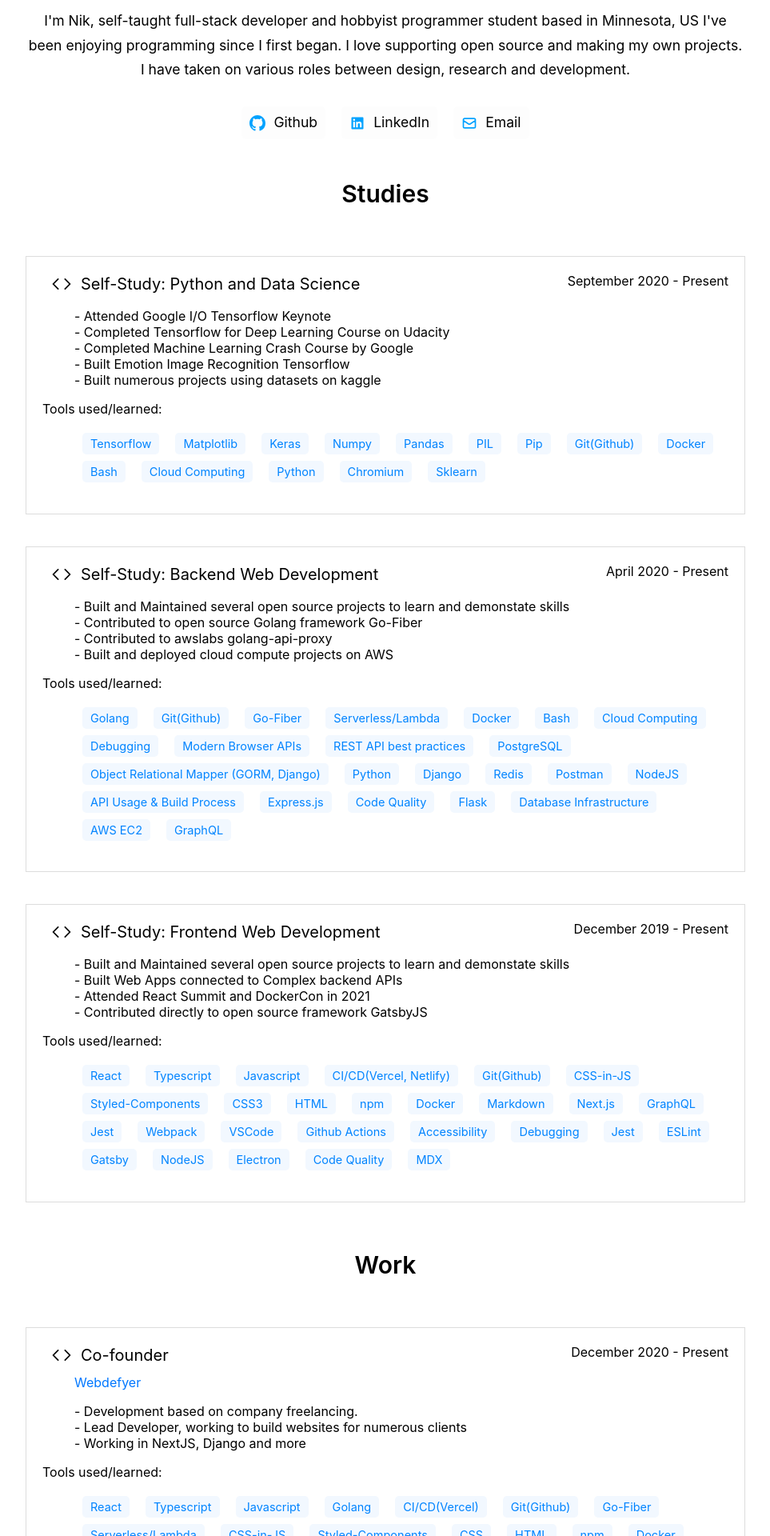
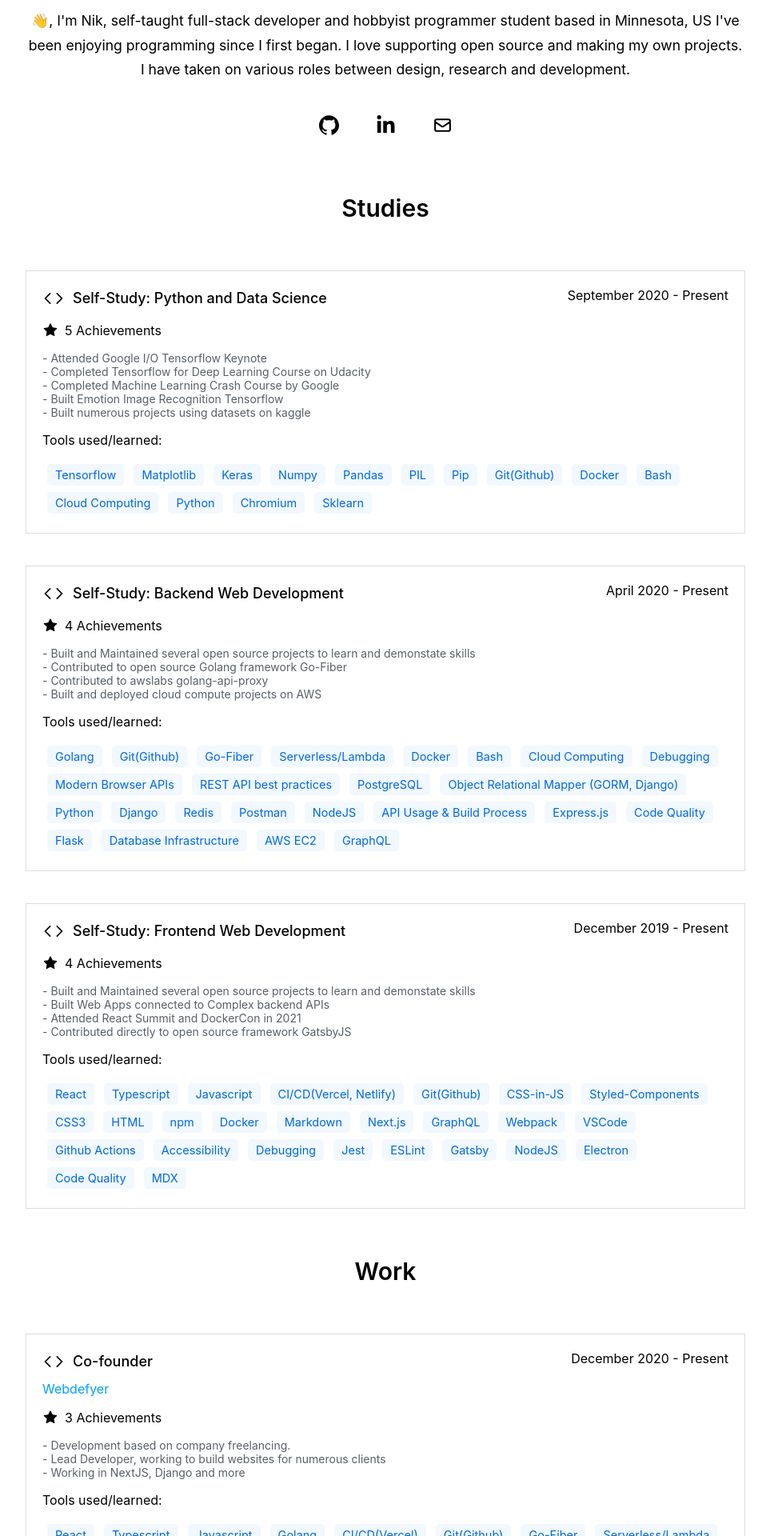
Before and after one commit to NikSchaefer/nikschaefer.com, a Next.js app: page /about in a window 1280 px wide. Shown: the part 160-2080 px from the top of the page at 80% size, without its empty margins (158-1121 px from the left). Built offline with nearby package versions, Linux system fonts and the light colour scheme.

Commit message:
feat: about page update, new links

```diff
--- a/content/studies.json
+++ b/content/studies.json
@@ -98,7 +98,6 @@
 			"Markdown",
 			"Next.js",
 			"GraphQL",
-			"Jest",
 			"Webpack",
 			"VSCode",
 			"Github Actions",
--- a/src/components/footer.tsx
+++ b/src/components/footer.tsx
@@ -1,3 +1,4 @@
+import Link from "next/link";
 import { FaLinkedinIn } from "react-icons/fa";
 import { HiOutlineMail } from "react-icons/hi";
 import { SiGithub } from "react-icons/si";
@@ -9,13 +10,13 @@ const Footer = styled.footer`
 const Container = styled.div`
 	display: flex;
 	justify-content: center;
-	a {
-		margin: 10px;
-		padding: 13px;
-		:hover {
-			background-color: rgba(54, 54, 54, 0.027);
-			border-radius: 100px;
-		}
+`;
+const StyledMedia = styled.a`
+	margin: 10px;
+	padding: 13px;
+	:hover {
+		background-color: rgba(54, 54, 54, 0.027);
+		border-radius: 100px;
 	}
 `;
 const size = "25px";
@@ -57,14 +58,19 @@ export default function Main(): JSX.Element {
 		<Footer>
 			<Container>
 				{data.map((values) => (
-					<a key={values.label} href={values.link}>
+					<StyledMedia key={values.label} href={values.link}>
 						{values.img()}
-					</a>
+					</StyledMedia>
 				))}
 			</Container>
 			<Copyright>
-				© 2021, Nik Schaefer • <a href="/sitemap">sitemap</a>
+				© 2021, Nik Schaefer •{" "}
+				<Link href="/sitemap">
+					<a>sitemap</a>
+				</Link>
 			</Copyright>
 		</Footer>
 	);
 }
+
+export { data, StyledMedia };
--- a/src/config.ts
+++ b/src/config.ts
@@ -47,7 +47,7 @@ const BlogLinks: BlogLink[] = [
 			"attending Google's I/O Machine Learning talks and Keynotes",
 		min: 3,
 		date: "May 2020",
-		type: ["Machine Learning", "ML Ops"],
+		type: ["Machine Learning"],
 	},
 	{
 		title: "Dockerizing your Developer Workflow",
--- a/src/pages/about.tsx
+++ b/src/pages/about.tsx
@@ -1,15 +1,13 @@
+import { data, StyledMedia } from "@components/footer";
 import Layout from "@components/layout";
 import Meta, { MetaType } from "@components/meta";
+import StyledLink from "@styles/underline";
+import { AiFillStar } from "react-icons/ai";
 import { BsCode } from "react-icons/bs";
-import { GoMarkGithub } from "react-icons/go";
-import { HiOutlineMail } from "react-icons/hi";
-import { RiLinkedinBoxFill } from "react-icons/ri";
 import styled from "styled-components";
 
 import jobs from "../../content/jobs.json";
 import studies from "../../content/studies.json";
-
-import { StyledA, SocialLinks, sizeOfSVG, colorOfSVG } from ".";
 
 const META: MetaType = {
 	title: "About | Nik Schaefer",
@@ -32,27 +30,29 @@ const Node = styled.div`
 	margin: 20px auto;
 	border: 1px solid var(--border);
 	box-sizing: border-box;
-	padding: 20px;
+	padding: 20px 20px;
+	.content {
+		margin: 0px;
+		padding: 0;
+		color: #586069;
+		font-size: 14px;
+	}
 	.top {
 		display: flex;
 		justify-content: space-between;
 		.title {
-			font-size: 20px;
+			font-size: 18px;
+			font-weight: 500;
 			display: flex;
 			align-items: center;
+			flex-flow: row wrap;
 			svg {
-				margin: 0 10px;
+				margin-right: 10px;
 			}
 		}
 	}
 	.link {
-		margin: 10px 40px;
-		a {
-			color: #0077ff;
-			:hover {
-				text-decoration: underline;
-			}
-		}
+		margin: 10px 0;
 	}
 	@media (max-width: 800px) {
 		padding: 10px;
@@ -60,20 +60,15 @@ const Node = styled.div`
 			flex-direction: column;
 			margin: 20px 0;
 		}
-		ul {
-			margin: 0;
-			padding: 0;
-			li {
-				margin: 10px 0;
-			}
-		}
-		.link {
-			margin: 20px 10px;
-		}
 	}
 	h3 {
 		font-weight: 400;
 		font-size: 16px;
+		display: flex;
+		align-items: center;
+		svg {
+			margin-right: 8px;
+		}
 	}
 `;
 const ToolsAndTechnologies = styled.ul`
@@ -81,14 +76,16 @@ const ToolsAndTechnologies = styled.ul`
 	flex-flow: row wrap;
 	align-items: center;
 	font-size: 14.5px;
+	margin: 0;
+	padding: 0;
 `;
 const Tag = styled.li`
-	background-color: #f2f8ff;
+	background-color: #f1f8ff;
 	width: fit-content;
-	margin: 4px 10px;
+	margin: 4px 6px;
 	padding: 5px 10px;
 	border-radius: 5px;
-	color: #0084ff;
+	color: #0069e0;
 	:hover {
 		background-color: #e4effc;
 	}
@@ -114,7 +111,8 @@ const Information = styled.section`
 		line-height: 2.25rem;
 	}
 `;
-const SocialDiv = styled(SocialLinks)`
+const SocialDiv = styled.div`
+	display: flex;
 	justify-content: center;
 `;
 export default function About(): JSX.Element {
@@ -124,39 +122,18 @@ export default function About(): JSX.Element {
 			<Information>
 				<h1>About Me</h1>
 				<p>
-					I'm Nik, self-taught full-stack developer and hobbyist
+					👋, I'm Nik, self-taught full-stack developer and hobbyist
 					programmer student based in Minnesota, US I've been enjoying
 					programming since I first began. I love supporting open
 					source and making my own projects. I have taken on various
 					roles between design, research and development.
 				</p>
 				<SocialDiv>
-					<StyledA
-						target="_blank"
-						href="https://github.com/NikSchaefer"
-						aria-label="Github"
-					>
-						<GoMarkGithub size={sizeOfSVG} color={colorOfSVG} />
-						Github
-					</StyledA>
-					<StyledA
-						target="_blank"
-						href="https://www.linkedin.com/in/nikschaefer/"
-						aria-label="LinkedIn"
-					>
-						<RiLinkedinBoxFill
-							size={sizeOfSVG}
-							color={colorOfSVG}
-						/>
-						LinkedIn
-					</StyledA>
-					<StyledA
-						href="mailto:nikkschaefer@gmail.com"
-						aria-label="LinkedIn"
-					>
-						<HiOutlineMail size={sizeOfSVG} color={colorOfSVG} />
-						Email
-					</StyledA>
+					{data.map((values) => (
+						<StyledMedia key={values.label} href={values.link}>
+							{values.img()}
+						</StyledMedia>
+					))}
 				</SocialDiv>
 			</Information>
 			<section id="studies">
@@ -175,7 +152,11 @@ export default function About(): JSX.Element {
 									</span>
 									<span>{data.range}</span>
 								</div>
-								<ul>
+								<h3>
+									<AiFillStar size="20px" />{" "}
+									{data.content.length} Achievements
+								</h3>
+								<ul className="content">
 									{data.content.map((value) => (
 										<li key={value}>- {value}</li>
 									))}
@@ -207,9 +188,15 @@ export default function About(): JSX.Element {
 									<span>{data.range}</span>
 								</div>
 								<div className="link">
-									<a href={data.url}>{data.company}</a>
+									<StyledLink href={data.url}>
+										{data.company}
+									</StyledLink>
 								</div>
-								<ul>
+								<h3>
+									<AiFillStar size="20px" />{" "}
+									{data.content.length} Achievements
+								</h3>
+								<ul className="content">
 									{data.content.map((value) => (
 										<li key={value}>- {value}</li>
 									))}
--- a/src/pages/index.tsx
+++ b/src/pages/index.tsx
@@ -1,5 +1,6 @@
 import Layout from "@components/layout";
 import Meta, { MetaType } from "@components/meta";
+import StyledLink from "@styles/underline";
 import { BlogLinks } from "config";
 import Link from "next/link";
 import { BsBookmark } from "react-icons/bs";
@@ -24,12 +25,13 @@ const StyledLi = styled.li`
 	margin: 10px 0;
 	border: solid 1px rgb(203, 213, 224);
 	border-radius: 0.375rem;
-	transition: all 0.15s ease-out 0s;
+	transition: top 0.15s ease-out 0s;
 	padding: 1rem;
 	box-shadow: rgba(0, 0, 0, 0.1) 0px 4px 6px -1px,
 		rgba(0, 0, 0, 0.06) 0px 2px 4px -1px;
 	margin-bottom: 2rem;
 	position: relative;
+	top: 0;
 
 	h1 {
 		font-size: 24px;
@@ -49,6 +51,9 @@ const StyledLi = styled.li`
 			font-size: 0.875rem;
 			color: #718096;
 		}
+	}
+	:hover {
+		top: -5px;
 	}
 `;
 const Tags = styled.div`
@@ -101,13 +106,6 @@ const Container = styled(Section)`
 		margin: 0;
 		font-size: 20px;
 	}
-	.href-link {
-		color: var(--accent);
-		text-decoration: underline;
-		:hover {
-			text-decoration: none;
-		}
-	}
 `;
 
 const Heading2 = styled.h2`
@@ -139,13 +137,9 @@ export const StyledA = styled.a`
 		background-color: #f1f1f1;
 	}
 `;
-const AllArtices = styled.a`
+const AllArtices = styled(StyledLink)`
 	text-align: center;
 	margin: auto;
-	color: var(--accent);
-	:hover {
-		text-decoration: underline;
-	}
 `;
 const StyledLinkDiv = styled.div`
 	display: flex;
@@ -154,17 +148,6 @@ const StyledLinkDiv = styled.div`
 const StyledList = styled.ul`
 	list-style: unset;
 	font-size: 20px;
-	li {
-		::marker {
-			unicode-bidi: isolate;
-		}
-		a {
-			color: var(--accent);
-			:hover {
-				text-decoration: underline;
-			}
-		}
-	}
 `;
 const FootLinks = styled(Section)`
 	span {
@@ -173,12 +156,7 @@ const FootLinks = styled(Section)`
 	display: flex;
 	flex-direction: column;
 	justify-content: center;
-	a {
-		color: var(--accent);
-		:hover {
-			text-decoration: underline;
-		}
-	}
+
 	hr {
 		opacity: 0.6;
 		border: 0;
@@ -202,12 +180,12 @@ export default function Home(): JSX.Element {
 					I'm a full stack developer, machine learning student, and
 					open source enthusiast. You've found my personal slice of
 					the internet.{" "}
-					<Link href="/about">
-						<a className="href-link">Learn more about me</a>
+					<Link href="/about" passHref>
+						<StyledLink>Learn more about me</StyledLink>
 					</Link>{" "}
 					or{" "}
-					<Link href="mailto:nikkschaefer@gmail.com">
-						<a className="href-link">get in touch</a>
+					<Link href="mailto:nikkschaefer@gmail.com" passHref>
+						<StyledLink>get in touch</StyledLink>
 					</Link>{" "}
 					while your here.
 				</p>
@@ -253,8 +231,8 @@ export default function Home(): JSX.Element {
 				<StyledList>
 					{json.map((value) => (
 						<li key={value.date}>
-							<Link href={`/portfolio/${value.slug}`}>
-								<a>{value.title}</a>
+							<Link href={`/portfolio/${value.slug}`} passHref>
+								<StyledLink>{value.title}</StyledLink>
 							</Link>{" "}
 							- {value.short}
 						</li>
@@ -306,12 +284,12 @@ export default function Home(): JSX.Element {
 				<span>
 					Learn more about me
 					<br />
-					<Link href="/about">
-						<a>Work</a>
+					<Link href="/about" passHref>
+						<StyledLink>Work</StyledLink>
 					</Link>{" "}
 					|{" "}
-					<Link href="/portfolio">
-						<a>Portfolio</a>
+					<Link href="/portfolio" passHref>
+						<StyledLink>Portfolio</StyledLink>
 					</Link>
 				</span>
 			</FootLinks>
--- /dev/null
+++ b/src/styles/underline.tsx
@@ -0,0 +1,30 @@
+import styled from "styled-components";
+
+const StyledLink = styled.a`
+	margin: 10px auto;
+	position: relative;
+	transition: all 0.25s cubic-bezier(0.645, 0.045, 0.355, 1);
+	color: var(--accent);
+	&:hover {
+		cursor: pointer;
+	}
+	&::before {
+		content: "";
+		position: absolute;
+		border-width: 0.5px;
+		width: 0;
+		left: 0;
+		height: 1.3px;
+		bottom: 5%;
+		background-color: var(--accent);
+		visibility: hidden;
+		transition: all 0.2s ease-in-out;
+	}
+	&:hover::before {
+		visibility: visible;
+		width: 100%;
+	}
+`;
+
+// eslint-disable-next-line import/no-default-export
+export default StyledLink;
```
Also changed, not shown: src/pages/sitemap.tsx (+9 -2 lines).
